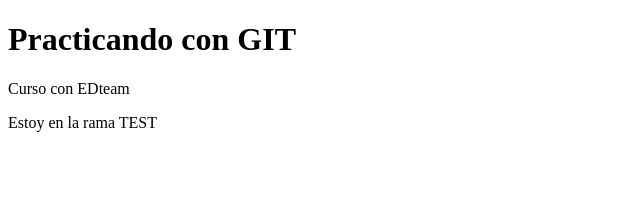
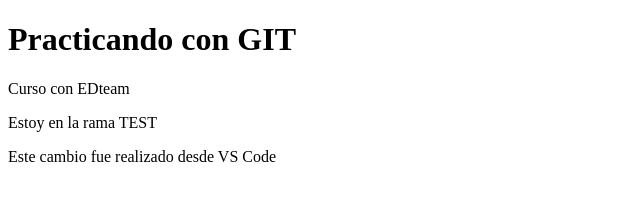
Before and after one commit to PalaciosLuimig/practicando_git, a plain HTML site: page index.html in a window 1280 px wide. Shown: the whole page, without its empty margins (0-640 px from the left). Drawn offline with Linux system fonts and the light colour scheme.

Commit message:
Primer commit desde VS Code

```diff
--- a/index.html
+++ b/index.html
@@ -3,7 +3,7 @@
 <head>
     <meta charset="UTF-8">
     <meta name="viewport" content="width=device-width, initial-scale=1.0">
-    <title>Practicando con GIT</title>
+    <title>Practicando con GITdesde VS Code</title>
 </head>
 <body>
     <h1>Practicando con GIT</h1>
@@ -13,5 +13,10 @@
     <section>
         <p>Estoy en la rama TEST</p>
     </section>
+    <div>
+        <p>
+            Este cambio fue realizado desde VS Code
+        </p>
+    </div>
 </body>
 </html>
```
Also changed, not shown: 1 other file.
